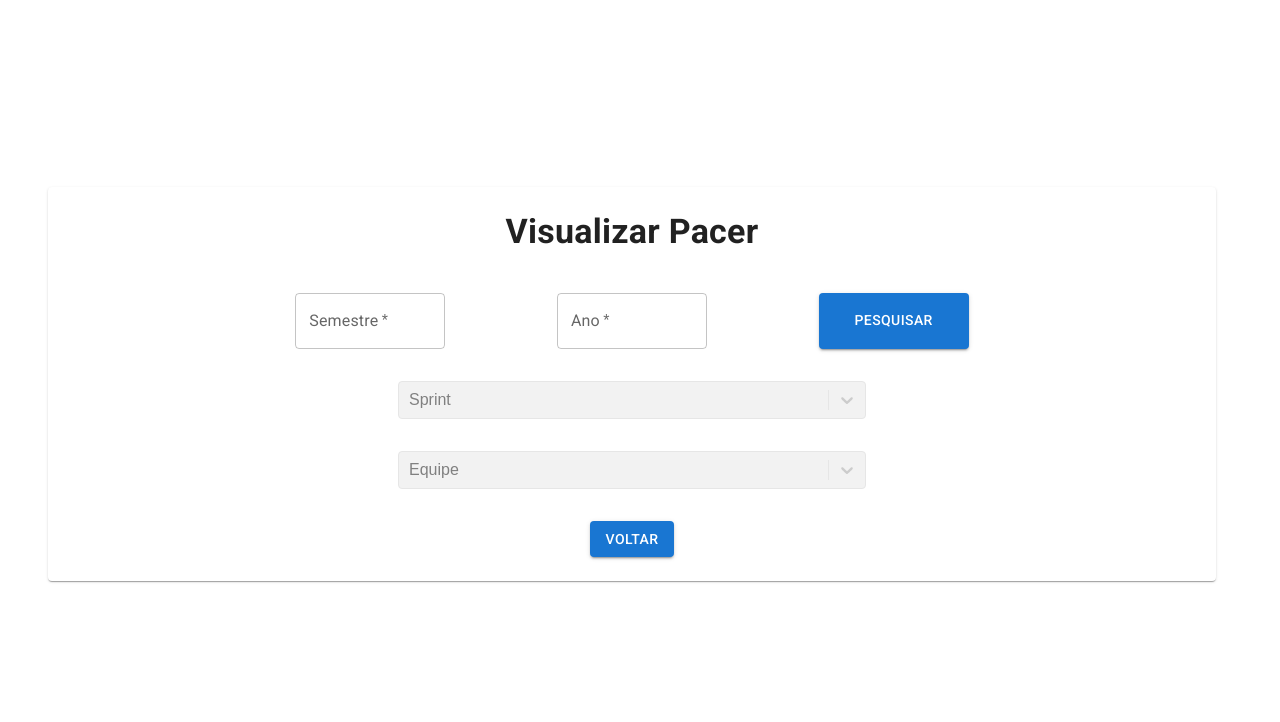
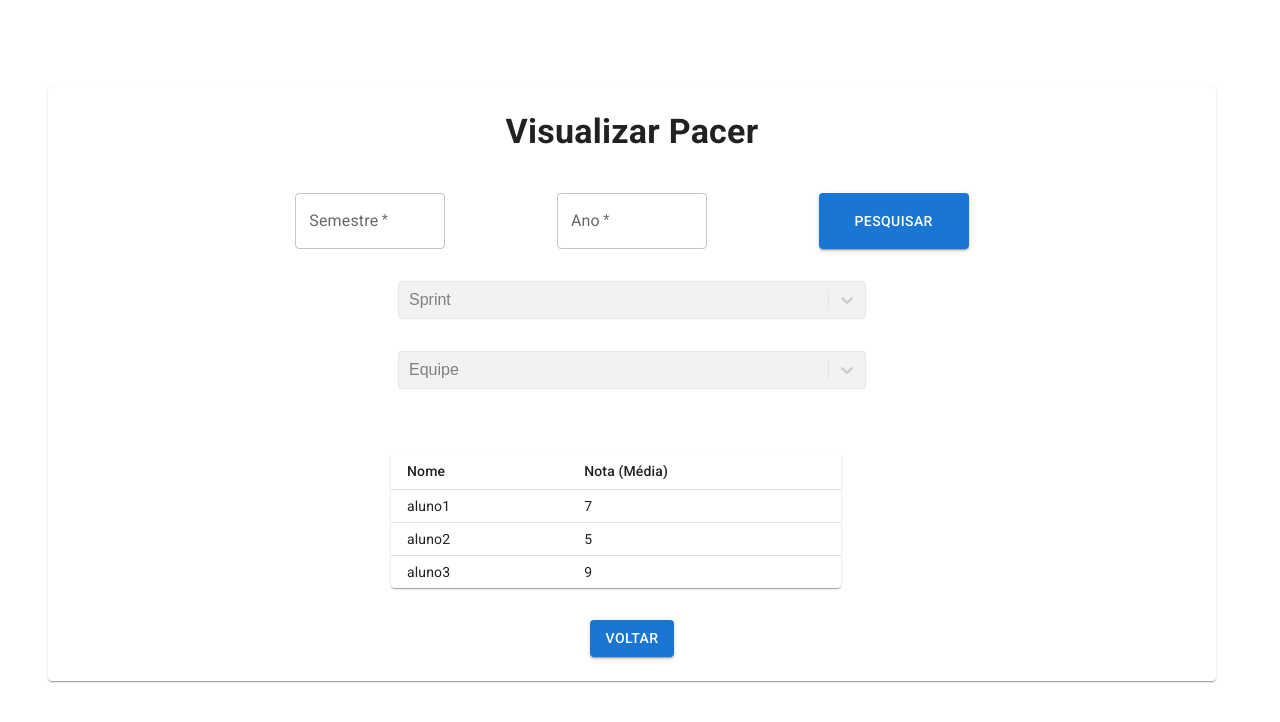
Before and after one commit to Salitop/SmartPacer-UI, a React (Create React App) app in the folder smartpacerUI/: page /viewPacer in a window 1280 px wide. Shown: the top 722 px of the page. Built offline with nearby package versions, Linux system fonts and the light colour scheme; no server answers.

Commit message:
Adição da tabela de exibição de notas e funções visualização de nota

```diff
--- a/smartpacerUI/src/Components/ViewPacer.jsx
+++ b/smartpacerUI/src/Components/ViewPacer.jsx
@@ -29,6 +29,17 @@ function ViewPacer() {
   const [sprintsList, setSprintsList] = useState([]);
   const [statusEquipe, setStatusEquipe] = useState(Boolean)
   const [statusSprint, setStatusSprint] = useState(Boolean)
+  const [notasPacer, setNotasPacer] = useState([]);
+
+  function createData( nomeAluno, notaPacer ) {
+    return { nomeAluno, notaPacer };
+  }
+
+  const rows = [
+    createData('aluno1', 7),
+    createData('aluno2', 5),
+    createData('aluno3', 9),
+  ];
 
 
   React.useEffect(() => {
@@ -60,19 +71,23 @@ function ViewPacer() {
       for (let i = 0; i < sprints?.length; i++) {
         sprintsList.push({value: sprints[i].idsprint, label: sprints[i].descricao})
       }
-      if(sprintsList.length <= 0)
+      if(sprintsList.length <= 0){
         setStatusSprint(false);
+      }
       else
         setStatusSprint(true);
     }
 };
 
-//Fazer salvar os Ids Selecionados e liberar o DDL da Equipe
-  function selecionarSprint(e){
-    console.log(e);
-    setIdSprint(e);
-    setStatusEquipe(true);
+const handleChange = (event) => {
+  setIdSprint({selectValue: event.value});
+  setStatusEquipe(true);
   }
+
+const carregarGrid = (event) => {
+  setIdEquipe({selectValue: event.value});
+  Axios.get('http://127.0.0.1:5000/visualizarNotasEquipeSprint', { params: {"idequipe": idEquipe, "idsprint": idSprint}}).then((response) => {setNotasPacer(response.data)});
+}
 
   return (
     <div>
@@ -119,7 +134,7 @@ function ViewPacer() {
                     placeholder="Sprint"
                     required
                     options={sprintsList}
-                    onChange={event => selecionarSprint(event.target.value)}
+                    onChange={handleChange}
                     />
                 </Grid>
                 <Grid item sx={{alignSelf:"center", width: 500}}>
@@ -130,8 +145,32 @@ function ViewPacer() {
                     placeholder="Equipe"
                     required
                     options={equipes}
-                    onChange={event => setIdEquipe(event.target.value)}
+                    onChange={carregarGrid}
                     />
+                </Grid>
+                <Grid sx={{alignSelf: "center", paddingTop: 8}}>
+                <TableContainer component={Paper}>
+      <Table sx={{ width: 450 }} size="small" aria-label="a dense table">
+        <TableHead>
+          <TableRow>
+            <TableCell>Nome</TableCell>
+            <TableCell >Nota (Média)</TableCell>
+          </TableRow>
+        </TableHead>
+        <TableBody>
+          {/* trocar rows por notasPacer */}
+          {rows.map((row) => (
+            <TableRow
+              key={row.nomeAluno}
+              sx={{ '&:last-child td, &:last-child th': { border: 0 } }}
+            >
+              <TableCell> {row.nomeAluno} </TableCell>
+              <TableCell> {row.notaPacer} </TableCell>
+            </TableRow>
+          ))}
+        </TableBody>
+      </Table>
+    </TableContainer>
                 </Grid>
                 <Grid item sx={{alignSelf:"center"}}>
                   <Button variant="contained" onClick={eventoVoltar}>
```
